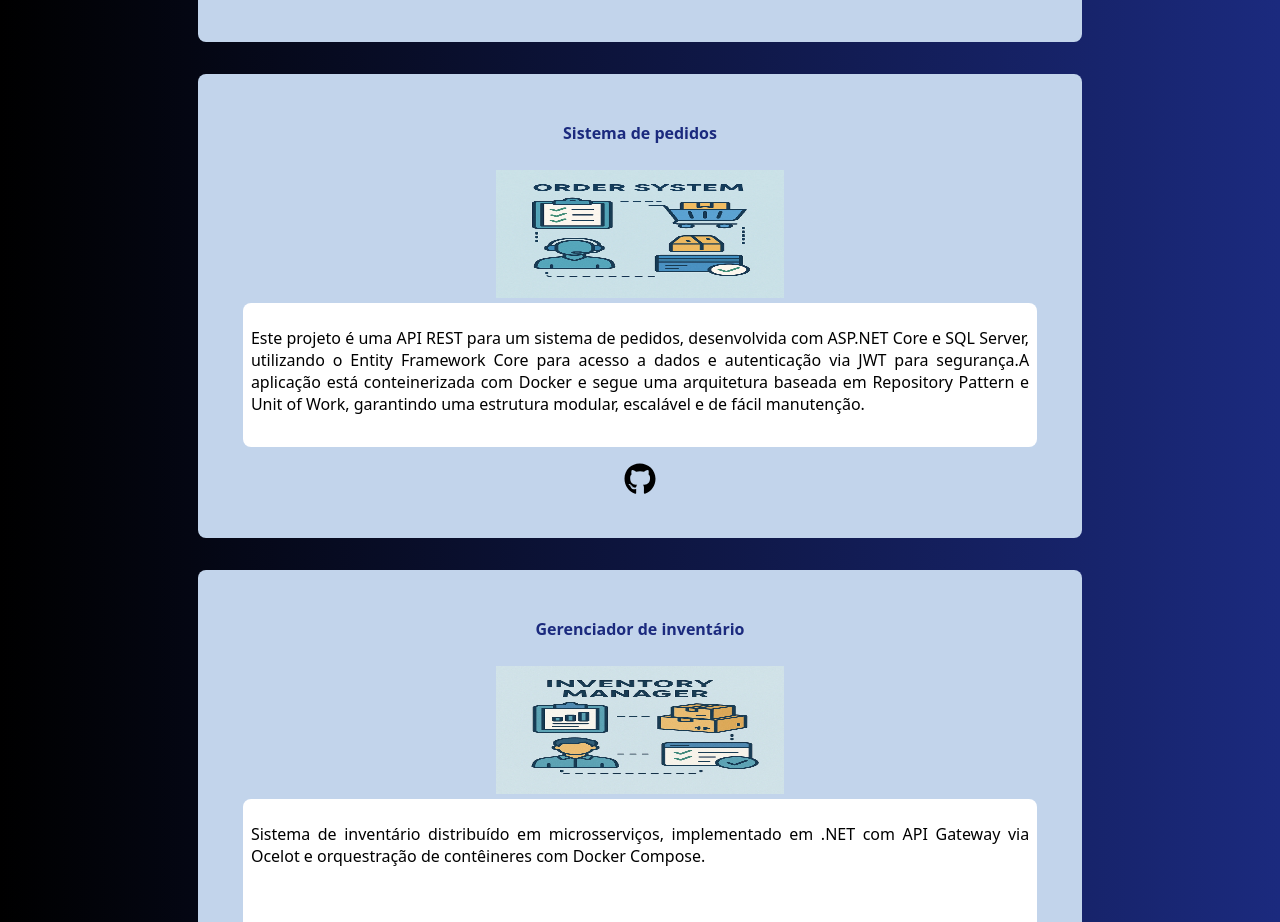
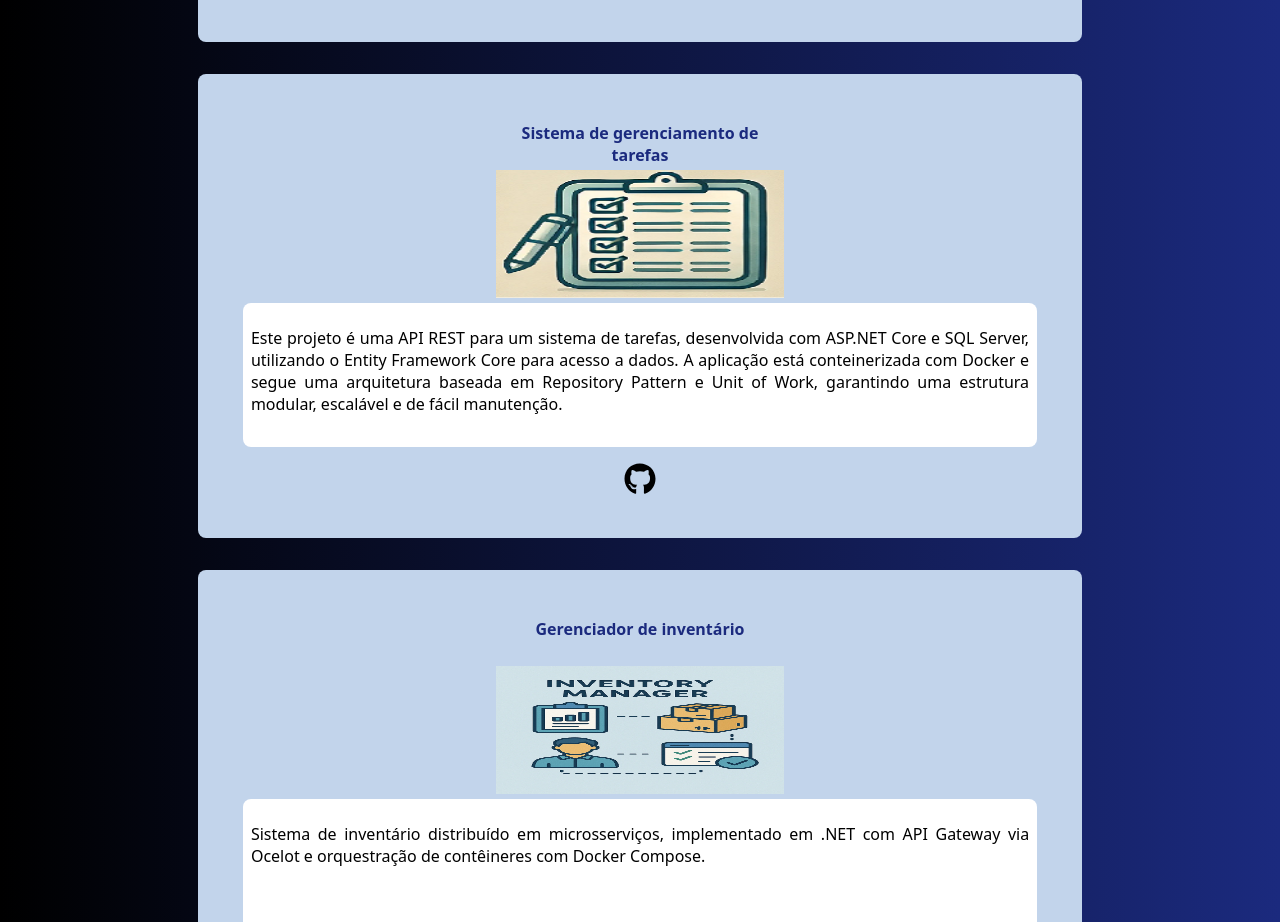
Before and after one commit to Jjunior112/portfolio, a React (Vite) app: page / in a window 1280 px wide. Shown: the part 1993-2915 px from the top of the page. Built offline with nearby package versions, Linux system fonts and the light colour scheme.

Commit message:
Alteraçaõ de projetos

```diff
--- a/src/components/Projects.jsx
+++ b/src/components/Projects.jsx
@@ -12,11 +12,11 @@ const Projects = () => {
     },
 
     {
-      name: "Sistema de pedidos",
-      image: "orderSystem.webp",
+      name: "Sistema de gerenciamento de tarefas",
+      image: "lista-tarefas.webp",
       description:
-        "Este projeto é uma API REST para um sistema de pedidos, desenvolvida com ASP.NET Core e SQL Server, utilizando o Entity Framework Core para acesso a dados e autenticação via JWT para segurança.A aplicação está conteinerizada com Docker e segue uma arquitetura baseada em Repository Pattern e Unit of Work, garantindo uma estrutura modular, escalável e de fácil manutenção.",
-      linkGithub: "https://github.com/Jjunior112/OrderSystem",
+        "Este projeto é uma API REST para um sistema de tarefas, desenvolvida com ASP.NET Core e SQL Server, utilizando o Entity Framework Core para acesso a dados. A aplicação está conteinerizada com Docker e segue uma arquitetura baseada em Repository Pattern e Unit of Work, garantindo uma estrutura modular, escalável e de fácil manutenção.",
+      linkGithub: "https://github.com/Jjunior112/TaskSystem",
       // linkImage: ""
     },
 
```
